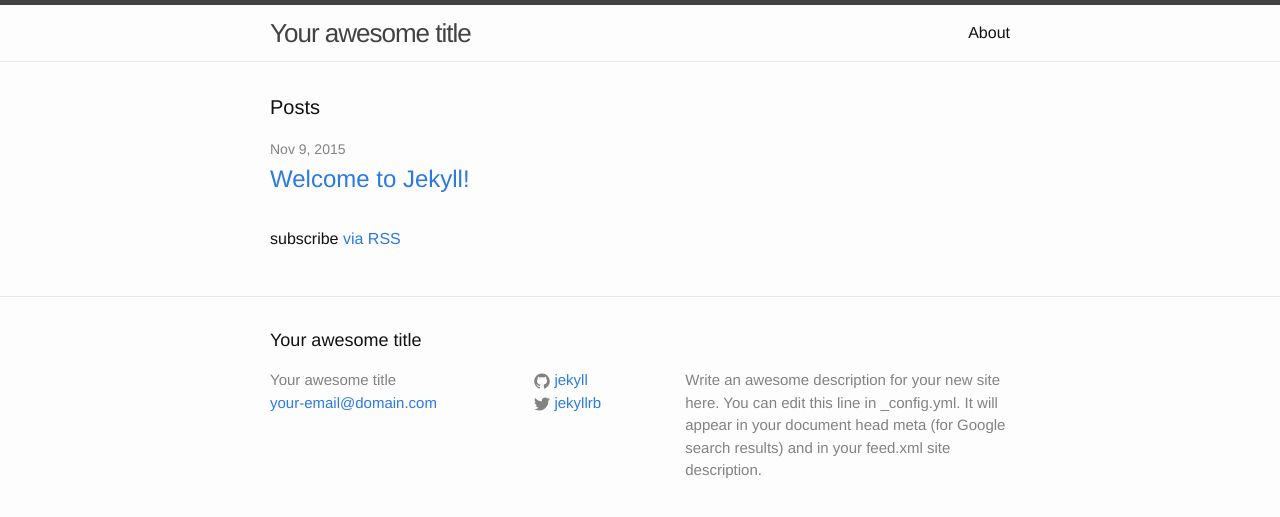
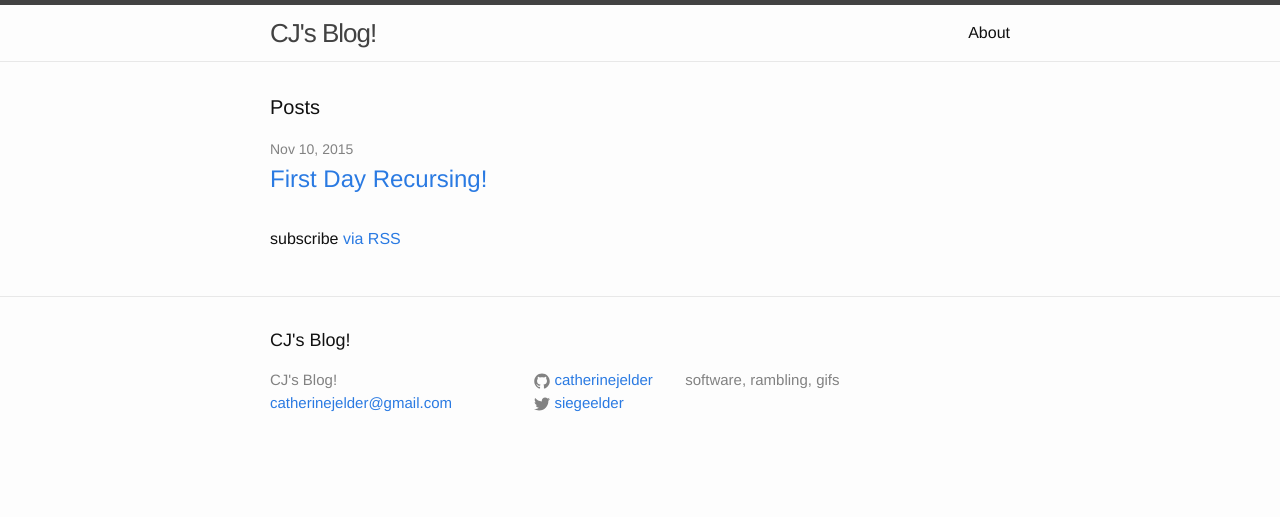
Before and after one commit to catherinejelder/catherinejelder.github.io, a Jekyll site: the page built from index.html, in a window 1280 px wide. Shown: the top 517 px of the page. Built offline with Jekyll 4.4.1, drawn with Linux system fonts in a browser that asks for light colours.

```diff
--- a/_config.yml
+++ b/_config.yml
@@ -6,16 +6,14 @@
 # 'jekyll serve'. If you change this file, please restart the server process.
 
 # Site settings
-title: Your awesome title
-email: your-email@domain.com
+title: CJ's Blog!
+email: catherinejelder@gmail.com
 description: > # this means to ignore newlines until "baseurl:"
-  Write an awesome description for your new site here. You can edit this
-  line in _config.yml. It will appear in your document head meta (for
-  Google search results) and in your feed.xml site description.
+  software, rambling, gifs
 baseurl: "" # the subpath of your site, e.g. /blog
 url: "http://yourdomain.com" # the base hostname & protocol for your site
-twitter_username: jekyllrb
-github_username:  jekyll
+twitter_username: siegeelder
+github_username:  catherinejelder
 
 # Build settings
 markdown: kramdown
```
Also changed, not shown: _posts/2015-11-09-first-day.md (added, +12 -0 lines), _posts/2015-11-09-welcome-to-jekyll.markdown (deleted, +0 -25 lines).
